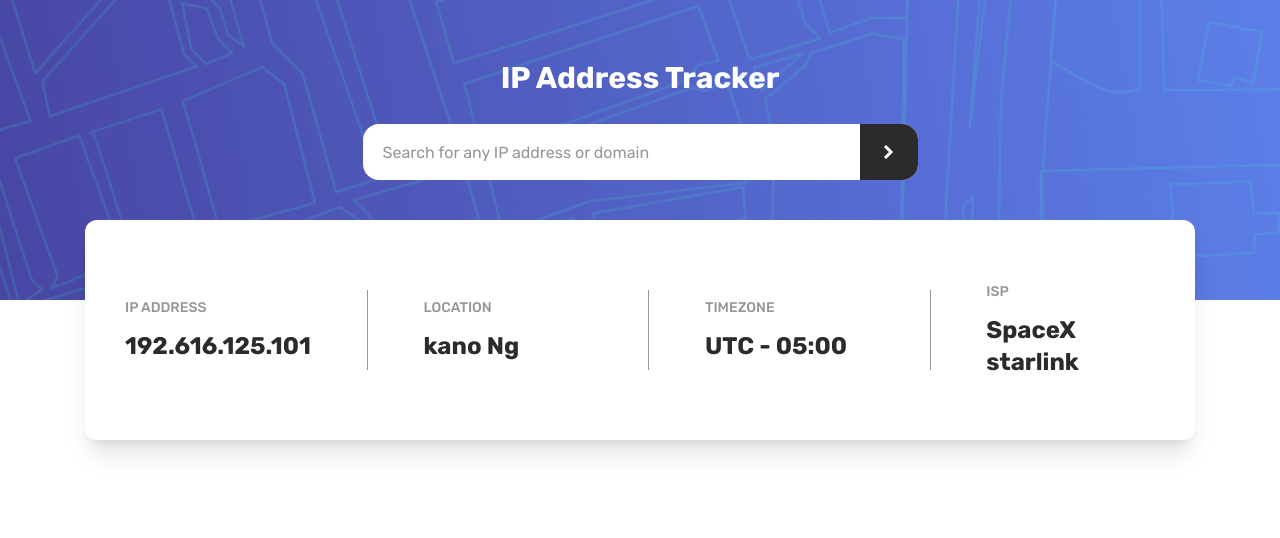
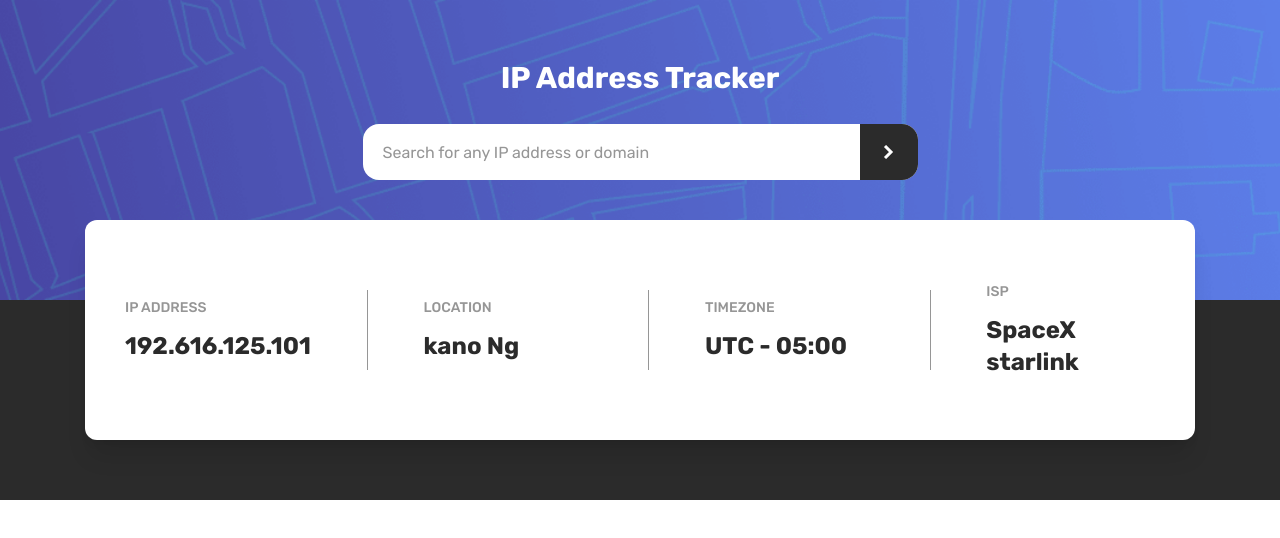
Before and after one commit to Headbwoi/fem-ip-address-tracker, a React (Vite) app: page / in a window 1280 px wide. Shown: the top 538 px of the page. Built offline with nearby package versions, Linux system fonts and the light colour scheme.

Commit message:
changed infoo section positioning, changed width style

```diff
--- a/src/App.tsx
+++ b/src/App.tsx
@@ -37,7 +37,7 @@ function App() {
           </div>
         </section>
 
-        <section className="ip-info ">
+        <section className="ip-info absolute left-1/2 -translate-x-1/2">
           <h3 className="sr-only">
             information about the IP Address you provided
           </h3>
@@ -45,8 +45,8 @@ function App() {
         </section>
       </div>
 
-      <section className="">
-        <div className="map"></div>
+      <section className="bg-veryDarkGray w-screen min-h-full">
+        <div className="map min-h-[15rem]" id="map"></div>
       </section>
     </main>
   )
--- a/src/IpInfo.tsx
+++ b/src/IpInfo.tsx
@@ -20,7 +20,7 @@ export default IpInfo
 
 const IpInfoDetails = ({ title, value }: InfoDetails) => {
   return (
-    <div className="text-center md:text-left block w-1/4">
+    <div className="text-center md:text-left block md:w-1/4">
       <p className="text-xs md:text-sm text-darkGray uppercase font-medium md:mb-3">
         {title}
       </p>
--- a/src/index.css
+++ b/src/index.css
@@ -1,3 +1,13 @@
 @tailwind base;
 @tailwind components;
 @tailwind utilities;
+
+.ip-info {
+  width: calc(100vw - 1.5rem);
+}
+
+@media (min-width: 768px) {
+  .ip-info {
+    width: calc(100vw - 2.5rem);
+  }
+}
```
